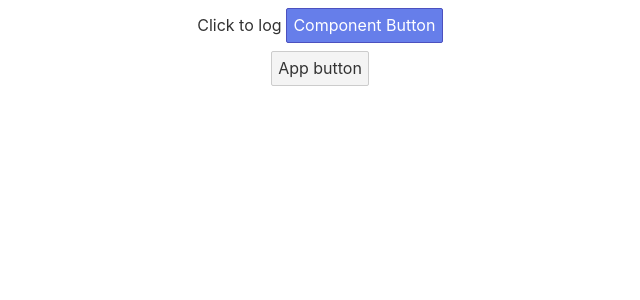
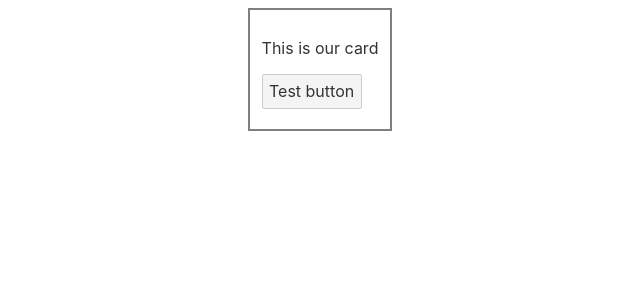
Before and after one commit to markpackham/more-svelte-learning, a Svelte app: page / in a window 1280 px wide. Shown: the top 300 px of the page, without its empty margins (320-960 px from the left). Built offline with nearby package versions, Linux system fonts and the light colour scheme.

Commit message:
use slot to take in everything from Card
https://youtu.be/0I_B6o2RX5A?t=3521

```diff
--- a/src/App.svelte
+++ b/src/App.svelte
@@ -1,14 +1,12 @@
-
 <script>
-	import Button from "./Button.svelte";
-	const log = () => {
-		console.log("Button clicked")
-	}
+import Card from "./Card.svelte"
 </script>
 
 <main>
-	<Button on:click={log} />
-	<button on:click={log}>App button</button>
+<Card>
+	<p>This is our card</p>
+	<button>Test button</button>
+</Card>
 </main>
 
 <style>
--- a/src/Button.svelte
+++ b/src/Button.svelte
@@ -1,9 +1,8 @@
 <script>
     export let btnText = "Component Button";
 </script>
-<div on:click>
-    <span>Click to log</span>
-    <button>{btnText}</button>
+<div class="card">
+    <button on:click>{btnText}</button>
 </div>
 
 <style>
--- /dev/null
+++ b/src/Card.svelte
@@ -0,0 +1,13 @@
+<script></script>
+
+<div class="card">
+    <slot></slot>
+</div>
+
+<style>
+    .card {
+        padding: 12px;
+        border: 2px solid gray;
+        margin-bottom: 8px;
+    }
+</style>
```
